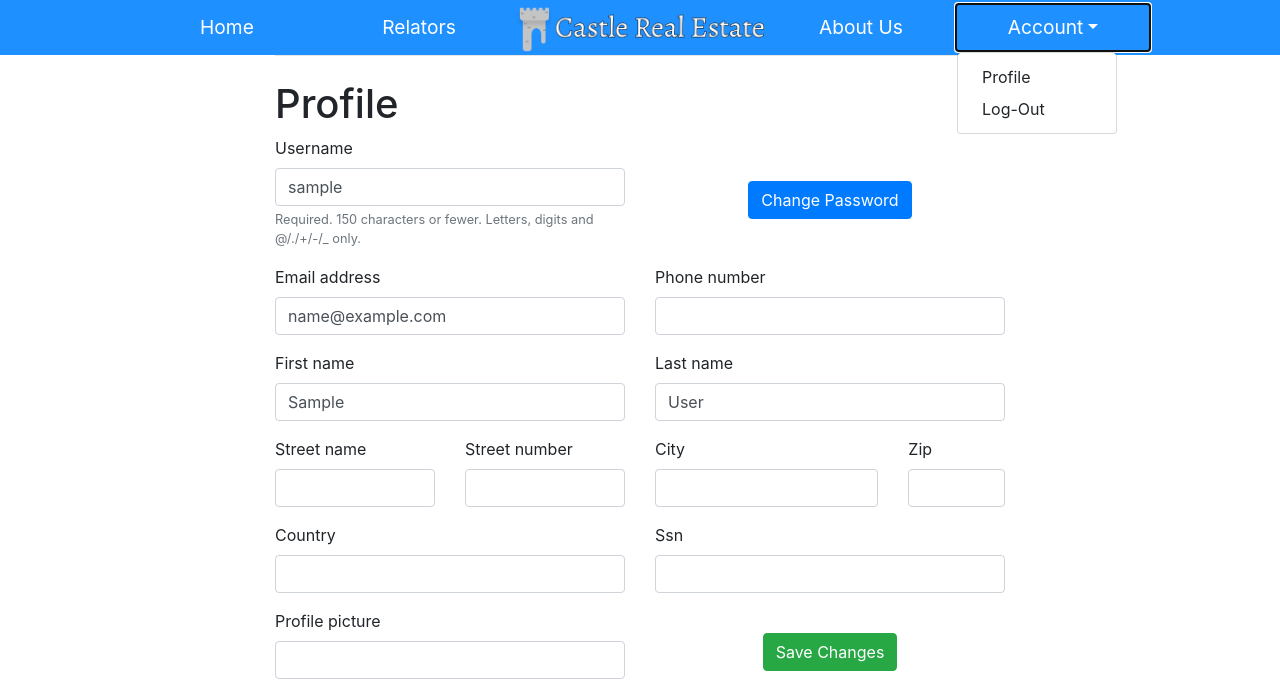
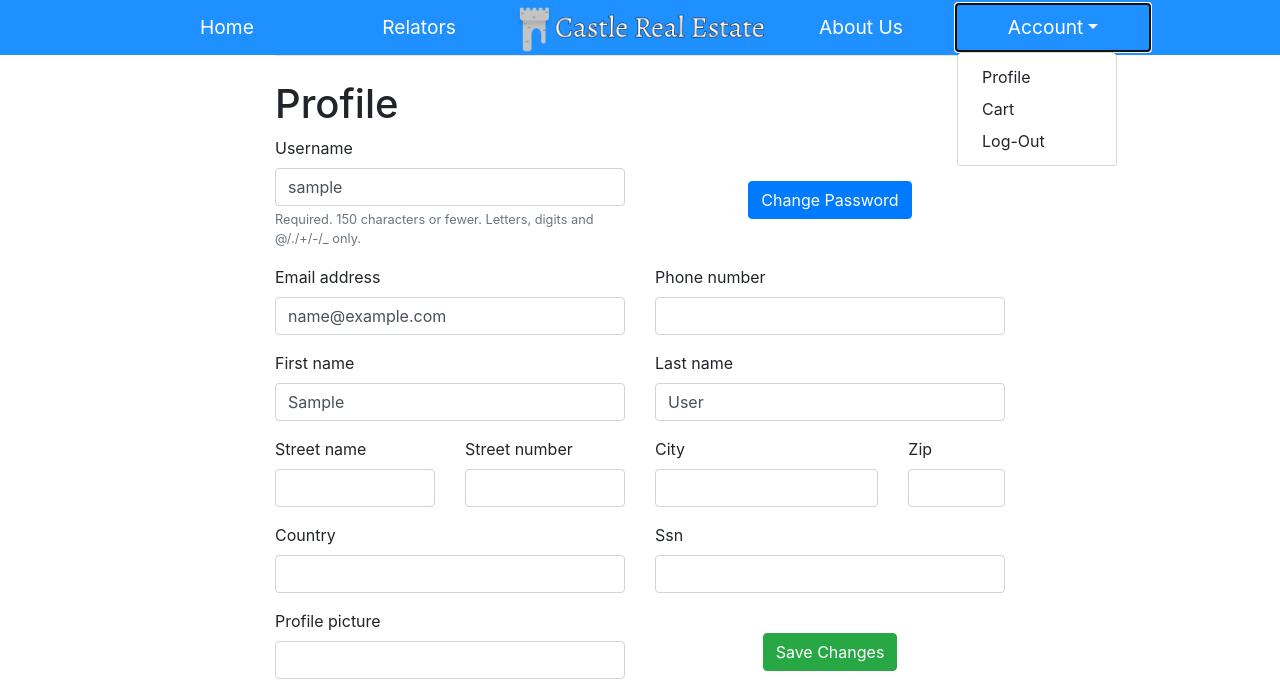
Before and after one commit to Runar16/Verklegt_2, a Django app: page /user/edit/ in a window 1280 px wide, after a click on "Account". Shown: the top 694 px of the page. Run offline with Django 3.2, Linux system fonts and the light colour scheme; the visitor is signed in with stand-in values (Sample User, id 1); some libraries are stand-ins or nearby versions.

Commit message:
added cart page

```diff
--- a/templates/base.html
+++ b/templates/base.html
@@ -30,6 +30,7 @@
                     <div class="dropdown-menu">
                         {% if user.is_authenticated %}
                             <a href="{%url 'profile' %}" class="dropdown-item">Profile</a>
+                            <a href="{%url 'cart' %}" class="dropdown-item">Cart</a>
                             <a href="{%url 'logout' %}" class="dropdown-item">Log-Out</a>
                         {% else %}
                             <a href="{% url 'login' %}" class="dropdown-item">Log-In</a>
--- a/user/urls.py
+++ b/user/urls.py
@@ -10,5 +10,6 @@ urlpatterns = [
     path('logout/', LogoutView.as_view(next_page='login'), name='logout'),
     path('profile/', views.profile, name='profile'),
     path('edit/', views.edit_profile, name="edit_profile"),
+    path('cart/', views.cart, name="cart"),
     url(r'^password/$', views.change_password, name='change_password'),
 ]
--- a/user/views.py
+++ b/user/views.py
@@ -6,6 +6,8 @@ from django.db import transaction
 from django.http import HttpResponse
 from django.shortcuts import render, redirect
 from django.views.decorators.csrf import csrf_protect
+
+from property.models import Property
 from user.forms.profile_form import ProfileForm, UserForm
 from user.models import History
 from user.models import Profile
@@ -75,6 +77,13 @@ def change_password(request):
         'password_form': password_form
     })
 
+
+def cart(request):
+    return render(request, 'user/cart.html', {
+        'properties': Property.objects.filter(cart__user=request.user.id)
+    })
+
+
 def profile(request):
     context = {'user_info': Profile.objects.filter(user=request.user.id)}
     return render(request, 'user/profile.html', context)
```
Also changed, not shown: templates/user/cart.html (added, +8 -0 lines).
